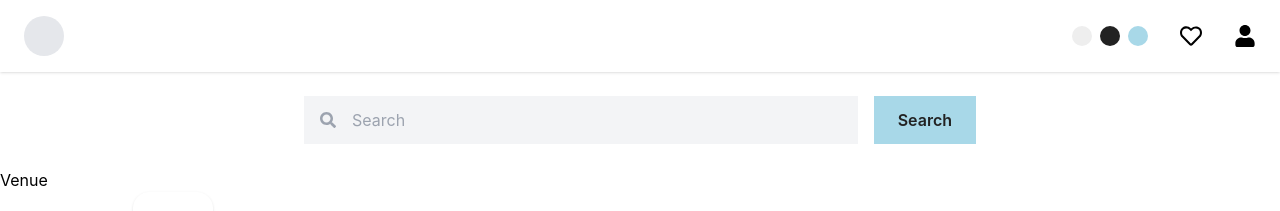
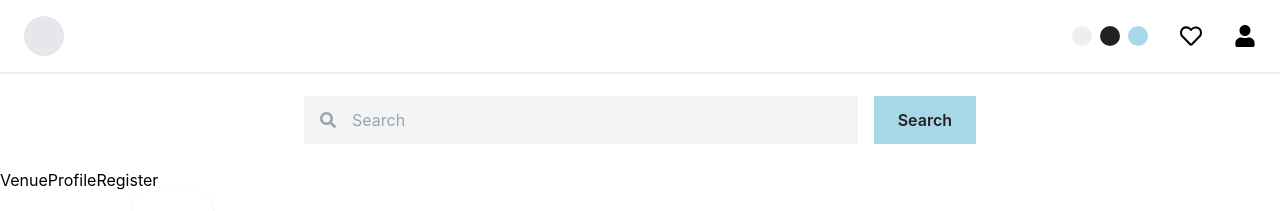
Before and after one commit to juliehabb/final-exam, a React (Create React App) app: page / in a window 1280 px wide. Shown: the top 211 px of the page. Built offline with nearby package versions, Linux system fonts and the light colour scheme.

Commit message:
Added links to profile and register pages on front page

```diff
--- a/src/pages/index.tsx
+++ b/src/pages/index.tsx
@@ -11,6 +11,8 @@ const HomePage = () => {
         <section>
           <SearchBar />
           <a href="/venue">Venue</a>
+          <a href="/profile">Profile</a>
+          <a href="/profile">Register</a>
 
         </section>
         <section className="flex flex-wrap gap-8 justify-center  " >
```
